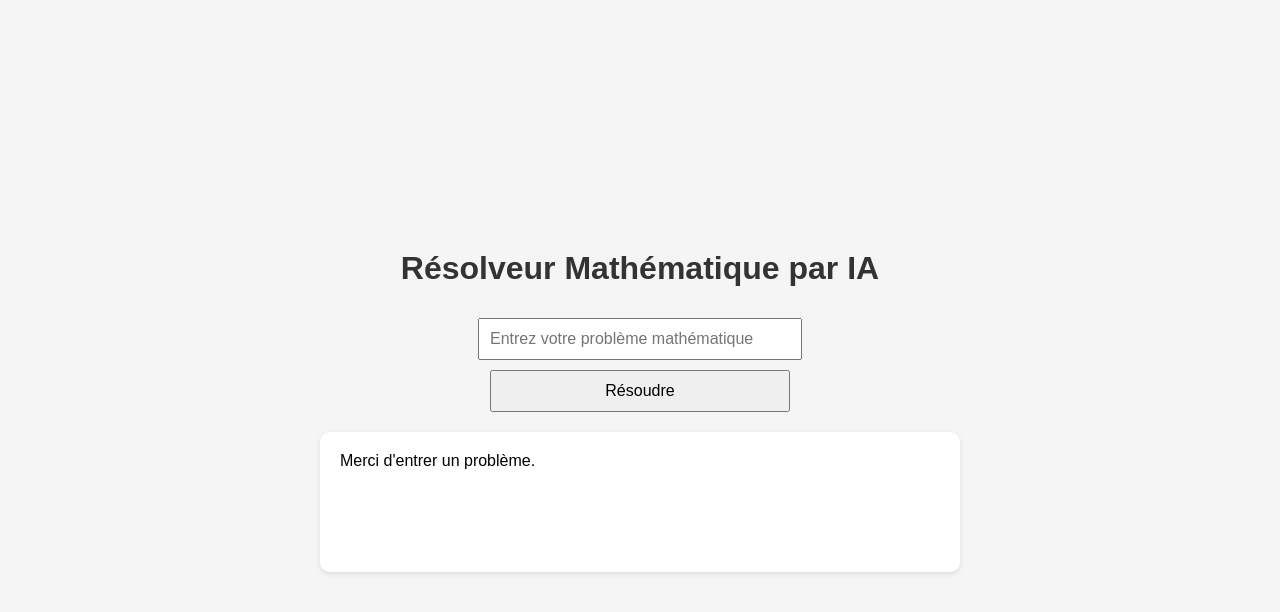
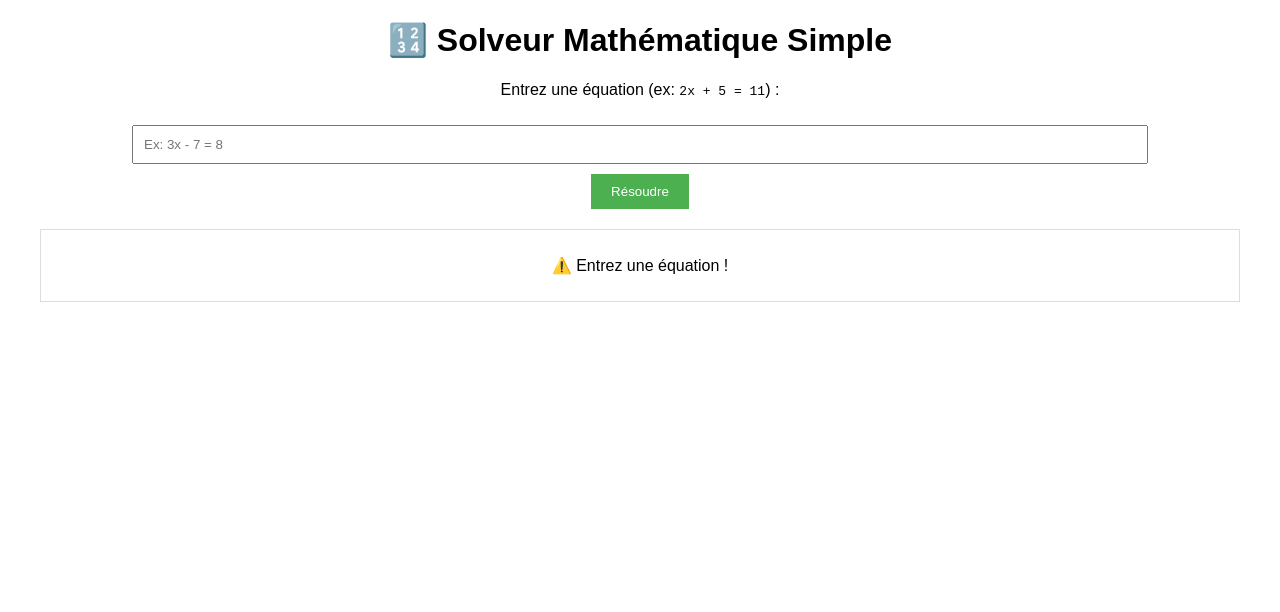
Before and after one commit to feki-cyber/ahmed, a plain HTML site: page index.html in a window 1280 px wide. Both pictures are taken after a click on the button "Résoudre". Drawn offline with Linux system fonts and the light colour scheme.

Commit message:
Update index.html

```diff
--- a/index.html
+++ b/index.html
@@ -3,85 +3,61 @@
 <head>
     <meta charset="UTF-8">
     <meta name="viewport" content="width=device-width, initial-scale=1.0">
-  <title>Résolveur Mathématique IA</title>
+    <title>Solveur Mathématique</title>
     <style>
-    body {
-      font-family: Arial, sans-serif;
-      display: flex;
-      flex-direction: column;
-      align-items: center;
-      justify-content: center;
-      height: 100vh;
-      background: #f5f5f5;
-      margin: 0;
-    }
-    h1 {
-      color: #333;
-    }
-    input, button {
-      margin-top: 10px;
-      padding: 10px;
-      font-size: 16px;
-      width: 300px;
-    }
-    #resultat {
-      margin-top: 20px;
-      padding: 20px;
-      background: white;
-      border-radius: 10px;
-      box-shadow: 0 2px 5px rgba(0,0,0,0.1);
-      width: 80%;
-      max-width: 600px;
-      min-height: 100px;
-    }
+        body { font-family: Arial, sans-serif; text-align: center; margin: 20px; }
+        input { width: 80%; padding: 10px; margin: 10px; }
+        button { padding: 10px 20px; background: #4CAF50; color: white; border: none; cursor: pointer; }
+        #result { margin: 20px; padding: 10px; border: 1px solid #ddd; }
     </style>
 </head>
 <body>
-
-  <h1>Résolveur Mathématique par IA</h1>
-
-  <input type="text" id="probleme" placeholder="Entrez votre problème mathématique">
-  <button onclick="resoudreProbleme()">Résoudre</button>
-
-  <div id="resultat">La solution apparaîtra ici...</div>
+    <h1>🔢 Solveur Mathématique Simple</h1>
+    <p>Entrez une équation (ex: <code>2x + 5 = 11</code>) :</p>
+    <input type="text" id="equation" placeholder="Ex: 3x - 7 = 8">
+    <br>
+    <button onclick="solve()">Résoudre</button>
+    <div id="result"></div>
 
     <script>
-    const apiKey = "TON_CLE_OPENAI_ICI"; // Remplacer par ta vraie clé
+        function solve() {
+            const equation = document.getElementById("equation").value;
+            const resultDiv = document.getElementById("result");
 
-    async function resoudreProbleme() {
-      const probleme = document.getElementById('probleme').value;
-      const resultatDiv = document.getElementById('resultat');
-
-      if (!probleme) {
-        resultatDiv.innerText = "Merci d'entrer un problème.";
+            if (!equation) {
+                resultDiv.innerHTML = "<p>⚠️ Entrez une équation !</p>";
                 return;
             }
 
-      resultatDiv.innerText = "Calcul en cours...";
+            // Résolution simple (pour les équations linéaires)
+            if (equation.includes("x") && equation.includes("=")) {
+                try {
+                    // Exemple : 2x + 5 = 11 → 2x = 6 → x = 3
+                    const parts = equation.split("=");
+                    const left = parts[0].trim(); // "2x + 5"
+                    const right = parts[1].trim(); // "11"
 
-      try {
-        const response = await fetch("https://api.openai.com/v1/chat/completions", {
-          method: "POST",
-          headers: {
-            "Content-Type": "application/json",
-            "Authorization": `Bearer ${apiKey}`
-          },
-          body: JSON.stringify({
-            model: "gpt-3.5-turbo",  // Remplace le modèle si nécessaire
-            messages: [{ role: "user", content: "Résous ce problème mathématique : " + probleme }],
-            temperature: 0.2
-          })
-        });
+                    // Remplace "x" par "*x" pour l'éval (ex: "2x" → "2*x")
+                    const leftEval = left.replace(/(\d+)x/g, "$1*x").replace(/x/g, "*x");
 
-        const data = await response.json();
-        resultatDiv.innerText = data.choices[0].message.content.trim();
-
-      } catch (error) {
-        console.error(error);
-        resultatDiv.innerText = "Erreur lors de la résolution. Vérifie ta clé API.";
+                    // Résolution basique (pour démo)
+                    let xValue;
+                    if (leftEval.includes("*x")) {
+                        const numPart = leftEval.split("*x")[0];
+                        const num = eval(numPart);
+                        const rightNum = eval(right);
+                        xValue = (rightNum - eval(leftEval.replace("*x", "*0"))) / num;
+                        resultDiv.innerHTML = `<p>✅ Solution : <strong>x = ${xValue}</strong></p>`;
+                    } else {
+                        resultDiv.innerHTML = "<p>❌ Format non supporté. Essayez '3x + 2 = 8'</p>";
+                    }
+                } catch (e) {
+                    resultDiv.innerHTML = `<p>❌ Erreur : ${e.message}</p>`;
+                }
+            } else {
+                resultDiv.innerHTML = "<p>❌ Entrez une équation avec 'x' et '=' (ex: 2x + 3 = 7)</p>";
             }
         }
     </script>
-
 </body>
 </html>
```
Lines whose indentation alone changed are shown as unchanged.
